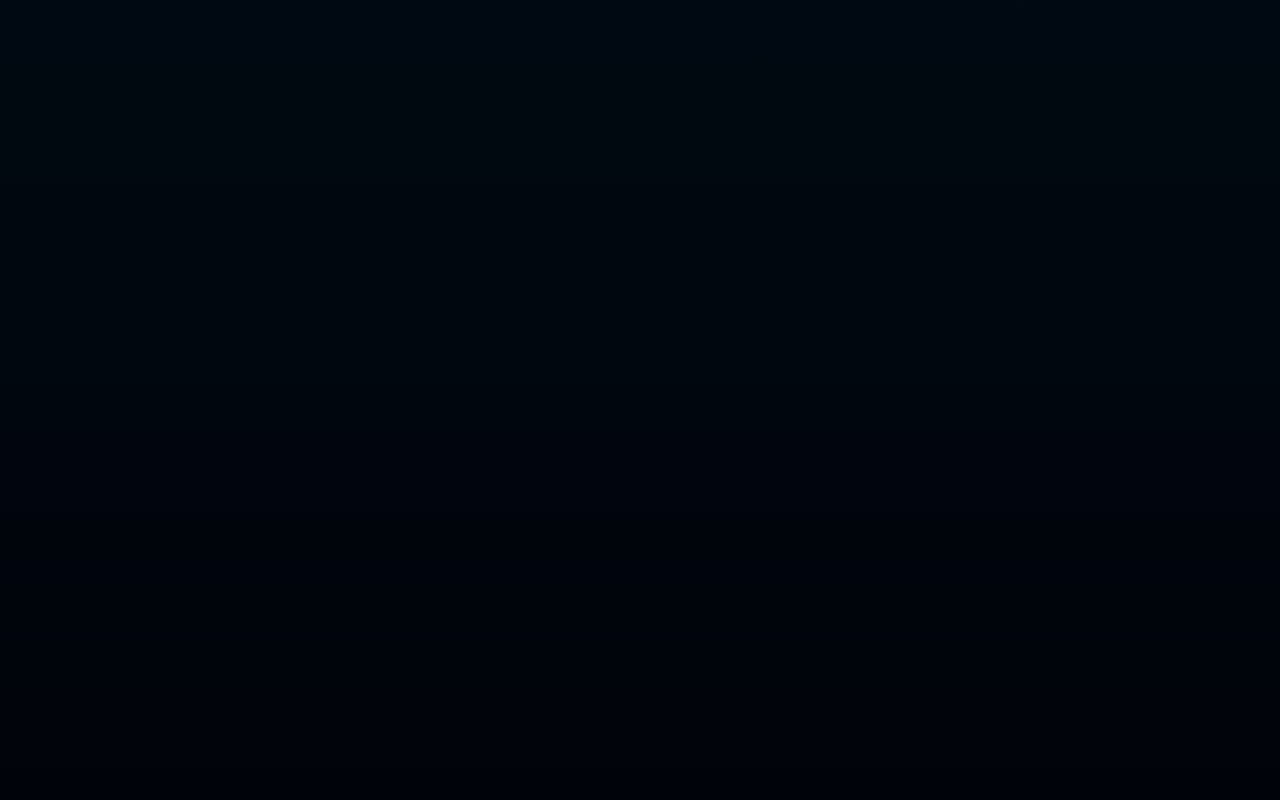
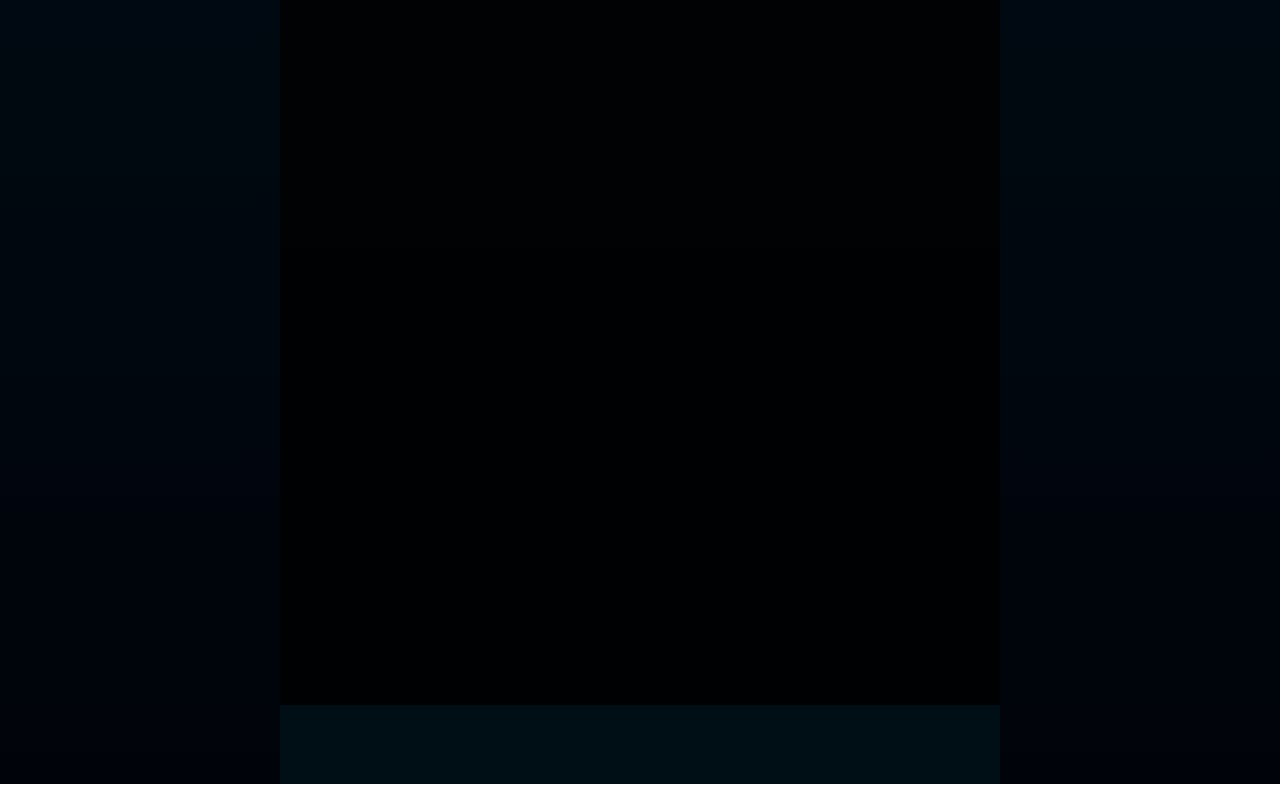
Before and after one commit to samp-reston/samp-reston.github.io, a React (Create React App) app: page / in a window 1280 px wide. Shown: the part 1995-2795 px from the top of the page. Built offline with nearby package versions, Linux system fonts and the light colour scheme; the HTML template or start-up script is replaced by a standard one.

Commit message:
Added body and footer

```diff
--- a/src/App.tsx
+++ b/src/App.tsx
@@ -1,10 +1,11 @@
 import React from 'react';
+import Body from './components/Body';
 import './styles/App.css'
 
 function App() {
   return (
     <>
-
+      <Body />
     </>
   );
 }
--- /dev/null
+++ b/src/components/Body.tsx
@@ -0,0 +1,14 @@
+import React from 'react'
+import '../styles/Body.css'
+
+import Footer from './Footer'
+
+function Body() {
+  return (
+    <div className='body x-center'>
+      <Footer />
+    </div>
+  )
+}
+
+export default Body
--- /dev/null
+++ b/src/components/Footer.tsx
@@ -0,0 +1,12 @@
+import React from 'react'
+import '../styles/Footer.css'
+
+function Footer() {
+  return (
+    <>
+      <div className='footer'></div>
+    </>
+  )
+}
+
+export default Footer
--- a/src/styles/App.css
+++ b/src/styles/App.css
@@ -1,4 +1,8 @@
+* {
+  margin: 0;
+  padding: 0;
+}
+
 body {
   background: linear-gradient(0deg, rgba(0, 3, 10, 1) 0%, rgba(0, 25, 34, 1) 100%);
-  height: 2779px;
 }
--- /dev/null
+++ b/src/styles/Body.css
@@ -0,0 +1,10 @@
+.body {
+  position: relative;
+  background: rgba(0, 0, 0, .8);
+  height: 2779px;
+  width: 720px;
+}
+
+.x-center {
+  margin: auto;
+}
--- /dev/null
+++ b/src/styles/Footer.css
@@ -0,0 +1,8 @@
+.footer {
+  position: absolute;
+  bottom: 0;
+  left: 0;
+  background: rgba(0, 71, 98, 0.2);
+  height: 79px;
+  width: 100%;
+}
```
